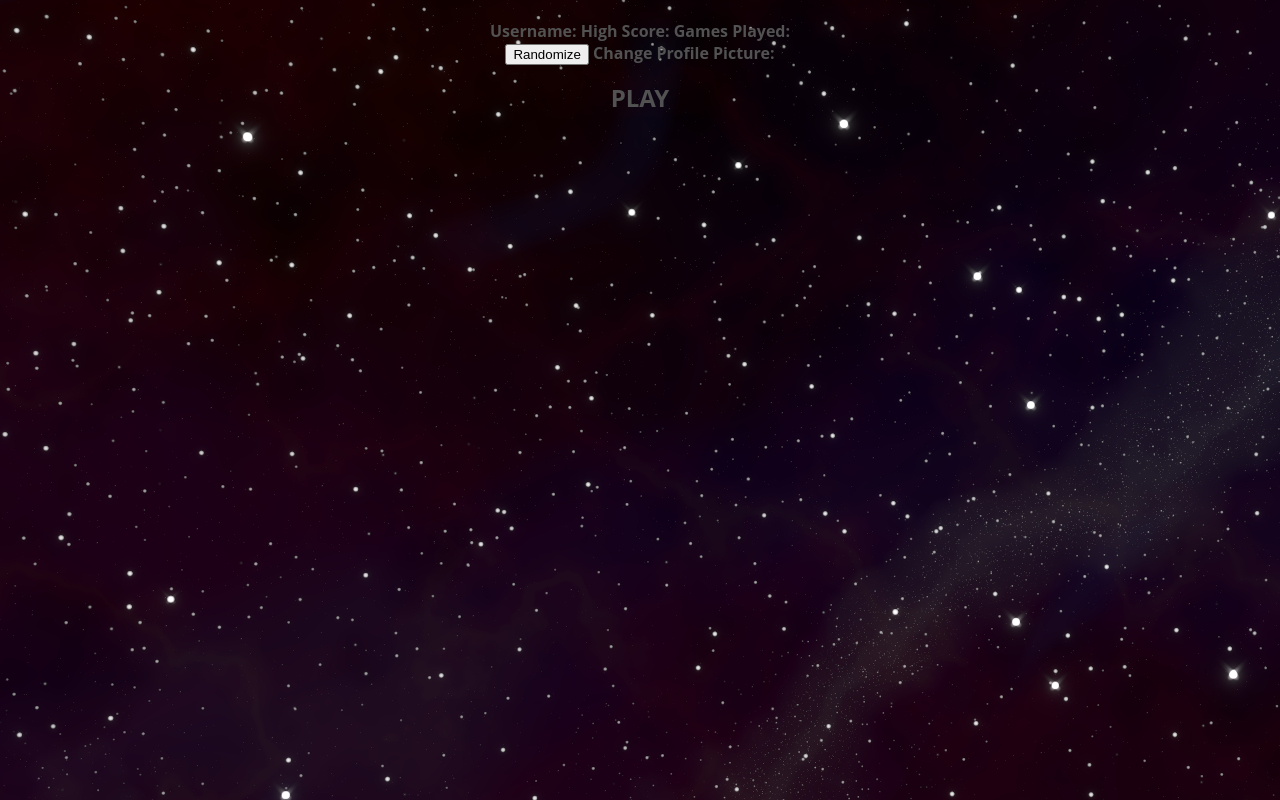
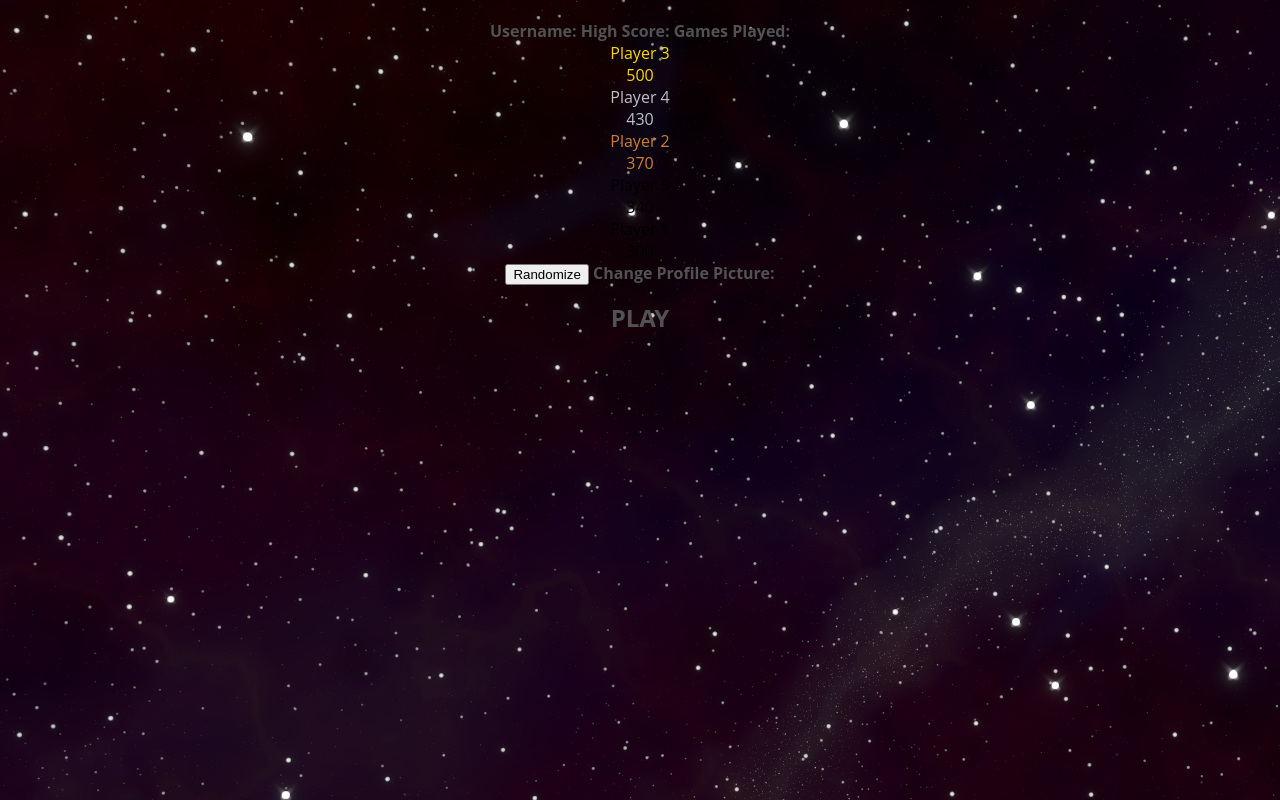
Before and after one commit to BranTran/pinball, a website: page public/account.html in a window 1280 px wide. Drawn offline with Linux system fonts and the light colour scheme; files whose address does not match are found by name.

Commit message:
changed script path

```diff
--- a/public/account.html
+++ b/public/account.html
@@ -13,7 +13,7 @@
         <!-- scores will be inserted by the script here -->
     </div>
     <button onclick="randomize()">Randomize</button>
-    <script src="leaderboard.js"></script>
+    <script src="scripts/leaderboard.js"></script>
     <b>Change Profile Picture:</b>
     <h1>PLAY</h1>
     </div>
```
